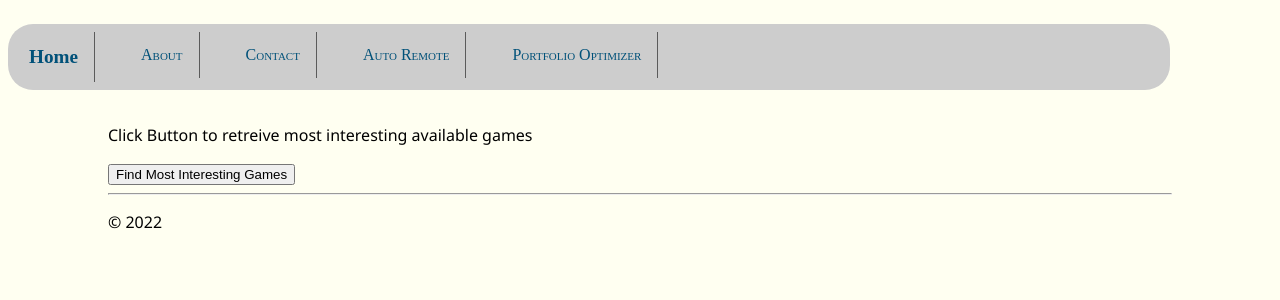
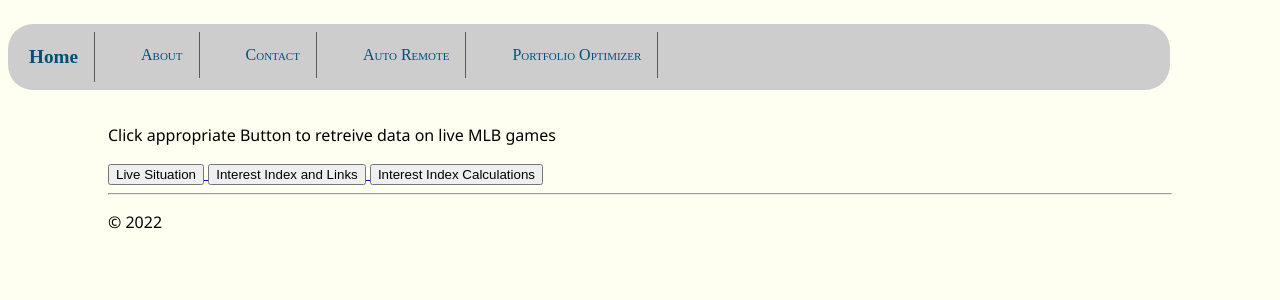
Before and after one commit to mqandil/website, a Flask app: page /auto-remote/ in a window 1280 px wide. Shown: the top 300 px of the page. Run offline with Flask 2, Linux system fonts and the light colour scheme.

Commit message:
updates...

```diff
--- a/websiteapp/auto_remote.py
+++ b/websiteapp/auto_remote.py
@@ -7,12 +7,17 @@ class GetPyRemote:
 
     def get_interest_index(self):
         interest_index_df = self.mlblivedata.get_interest_index_df()
+
         return interest_index_df
 
     def get_live_situation(self):
         live_situation = self.mlblivedata.get_live_situation_df()
         return live_situation
 
+    def get_ii_calculations(self):
+        ii_calculations = self.mlblivedata.get_ii_calculations()
+        return ii_calculations
+
 
 if __name__ == '__main__':
     print(GetPyRemote().get_live_situation())
--- a/websiteapp/portfoliooptimizerfunctions.py
+++ b/websiteapp/portfoliooptimizerfunctions.py
@@ -1,4 +1,25 @@
+from lib2to3.pgen2.grammar import opmap_raw
 from flask import request
+from pynance import portfolio_optimizer as po
 
-def port_opt_viewer(ticker_list):
-    pass
+ticker_list = ['MSFT', 'PG', 'HLI']
+
+class OptimizationMethods():
+
+    def __init__(self, ticker_list):
+        self.portfolio = po.PortfolioCalculations(ticker_list)
+
+    def max_sharpe_return_rr(self):
+        risk_return = self.portfolio.max_sharpe_portfolio('rr')
+        print(risk_return)
+
+    def max_sharpe_return_df(self):
+        risk_return = self.portfolio.max_sharpe_portfolio('df')
+        print(risk_return)
+
+    def max_sharpe_return_pie(self):
+        risk_return = self.portfolio.max_sharpe_portfolio('pie')
+        print(risk_return)
+
+if __name__ == '__main__':
+    print(OptimizationMethods(ticker_list).max_sharpe_return_pie())
--- a/websiteapp/templates/auto_remote.html
+++ b/websiteapp/templates/auto_remote.html
@@ -3,9 +3,17 @@
     Auto Remote
 {% endblock %}
 {% block content %}
-        <p>Click Button to retreive most interesting available games</p>
+        <p>Click appropriate Button to retreive data on live MLB games</p>
             <a href="{{ url_for('auto_remote_live_sit_viewer') }}">
-                <input type="submit" value="Find Most Interesting Games"/>
+                <input type="submit" value="Live Situation"/>
+               </a>
+
+            <a href="{{ url_for('auto_remote_interest_index_viewer') }}">
+                <input type="submit" value="Interest Index and Links"/>
+               </a>
+
+            <a href="{{ url_for('auto_remote_ii_calculations_viewer') }}">
+                <input type="submit" value="Interest Index Calculations"/>
                </a>
         </form>
 {% endblock %}
--- a/websiteapp/templates/auto_remote_live.html
+++ b/websiteapp/templates/auto_remote_live.html
@@ -3,6 +3,6 @@
     Auto Remote
 {% endblock %}
 {% block content %}
-        <p>{{live_situation|safe}}</p>
+        <p>{{data|safe}}</p>
         </form>
 {% endblock %}
--- a/websiteapp/templates/portfolio_optimizer_home.html
+++ b/websiteapp/templates/portfolio_optimizer_home.html
@@ -6,6 +6,7 @@
         <p>Enter a list of comma-separated stock tickers (e.g. MSFT, PG, HLI):</p>
         <form method="post" action=".">
             <p><input name="ticker_list" /></p>
-            <p><input type="submit" value="Find Optimal Portfolio" /></p>
+            <p><input type="submit" value="Find Max Sharpe Portfolio" /></p>
+            <p>{{data|safe}}</p>
         </form>
 {% endblock %}
--- a/websiteapp/views.py
+++ b/websiteapp/views.py
@@ -3,6 +3,7 @@ from flask import Flask, render_template, request
 from . import app
 from . import auto_remote
 from IPython.display import display
+from . import portfoliooptimizerfunctions
 
 @app.route("/")
 def home():
@@ -25,6 +26,7 @@ def hello_there(name = None):
         date=datetime.now()
     )
 
+###################AUTO REMOTE###########################
 @app.route("/auto-remote/")
 def auto_remote_viewer():
     return render_template(
@@ -36,19 +38,48 @@ def auto_remote_live_sit_viewer():
     live_situation_info = auto_remote.GetPyRemote().get_live_situation()
 
     return render_template(
-        'auto_remote_live.html', live_situation = live_situation_info.to_html(index=False)
+        'auto_remote_live.html', data = live_situation_info.to_html(index=False)
     )
 
-@app.route("/portfolio_optimizer/")
+@app.route("/auto-remote/interest-index/", methods=['GET', 'POST'])
+def auto_remote_interest_index_viewer():
+    interest_index_info = auto_remote.GetPyRemote().get_interest_index()
+
+    return render_template(
+        'auto_remote_live.html', data = interest_index_info.to_html(index=False)
+    )
+
+@app.route("/auto-remote/ii-calculations/", methods=['GET', 'POST'])
+def auto_remote_ii_calculations_viewer():
+    ii_calculations_info = auto_remote.GetPyRemote().get_ii_calculations()
+
+    return render_template(
+        'auto_remote_live.html', data = ii_calculations_info.to_html(index=False)
+    )
+
+###################PORTFOLIO OPTIMIZER###########################
+
+@app.route("/portfolio_optimizer/", methods=["GET", "POST"])
 def portfolio_optimizer_home():
+    if request.method == 'POST':
+           tickers = request.form['ticker_list']
+           ticker_list = tickers.split()
+
+           data = portfoliooptimizerfunctions.OptimizationMethods(ticker_list).max_sharpe_return_df()
+
     return render_template(
-        'portfolio_optimizer_home.html'
+        'portfolio_optimizer_home.html', data=data
     )
 
 @app.route('/portfolio_optimizer/max_sharpe_portfolio/', methods=["GET", "POST"])
 def portfolio_opt_home():
+    ticker_list = []
+    if request.method == 'POST':
+           ticker_list = request.form['ticker_list']
+
     return render_template(
-        'portfolio_optimizer_max_sharpe.html'
+        'portfolio_optimizer_max_sharpe.html',
+        data = ticker_list
     )
 
 @app.route("/api/data")
```
